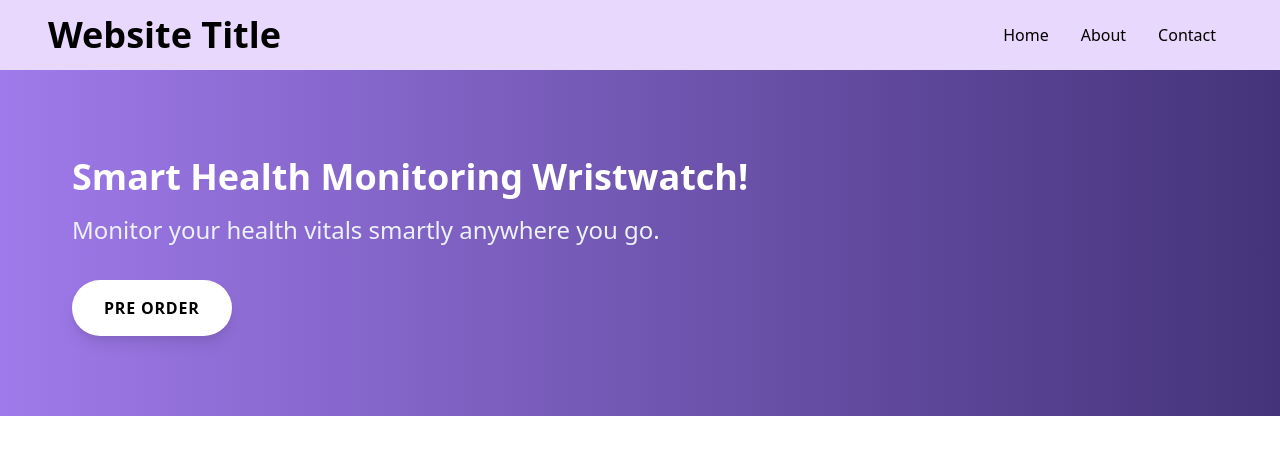
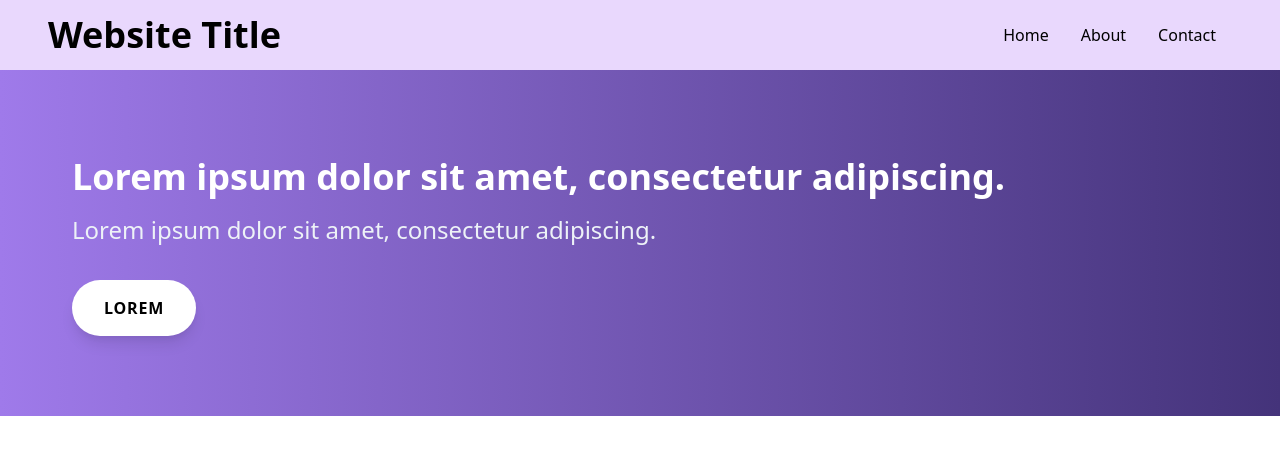
Before and after one commit to AlecYoungblut/fitness-website, a React (Create React App) app in the folder portfolio/: page / in a window 1280 px wide. Shown: the top 454 px of the page. Built offline with nearby package versions, Linux system fonts and the light colour scheme.

Commit message:
Changed HeroSection, Nav

```diff
--- a/portfolio/src/components/HeroSection.js
+++ b/portfolio/src/components/HeroSection.js
@@ -3,19 +3,21 @@ import React from "react";
 class HeroSection extends React.Component {
     render() {
         return (
-            <div className="container mx-auto py-20 px-12 bg-gradient-to-r from-purple-500 to-purple-900">
-                <div className="container mx-auto px-6">
-                    <h2 className="text-4xl font-bold mb-2 text-white">
-                        Smart Health Monitoring Wristwatch!
+            <section className="bg-gradient-to-r from-purple-500 to-purple-900">
+                <div className="container mx-auto py-20 px-12 ">
+                    <div className="container mx-auto px-6">
+                        <h2 className="text-4xl font-bold mb-2 text-white">
+                            Lorem ipsum dolor sit amet, consectetur adipiscing.
                     </h2>
-                    <h3 className="text-2xl mb-8 text-gray-200">
-                        Monitor your health vitals smartly anywhere you go.
+                        <h3 className="text-2xl mb-8 text-gray-200">
+                            Lorem ipsum dolor sit amet, consectetur adipiscing.
                     </h3>
-                    <button className="bg-white font-bold rounded-full py-4 px-8 shadow-lg uppercase tracking-wider">
-                        Pre Order
+                        <button className="bg-white font-bold rounded-full py-4 px-8 shadow-lg uppercase tracking-wider">
+                            Lorem
                     </button>
+                    </div>
                 </div>
-            </div>
+            </section>
         );
     }
 };
```
